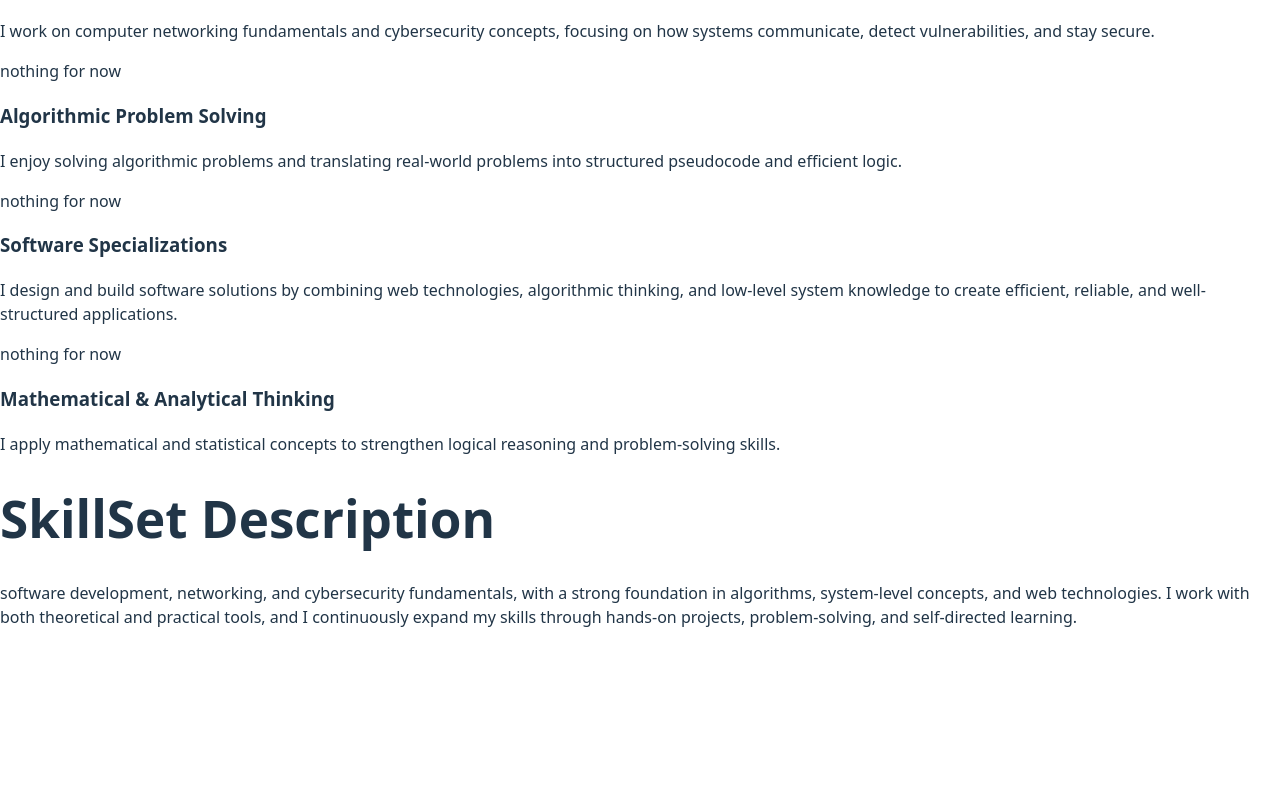
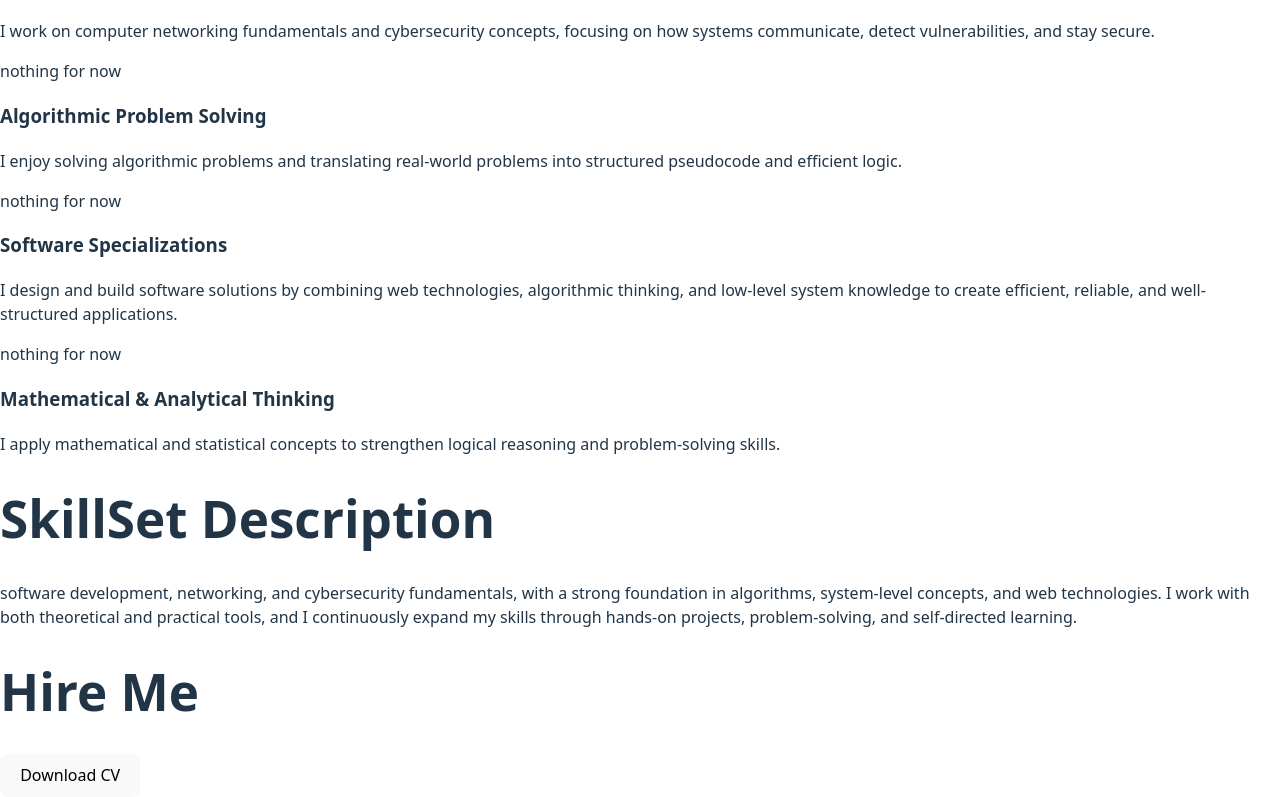
Before and after one commit to Chiraz-hub/My_Website, a React (Vite) app: page / in a window 1280 px wide. Shown: the part 669-1466 px from the top of the page. Before the commit the page ends 1314 px from the top, so only its background shows below. Built offline with nearby package versions, Linux system fonts and the light colour scheme.

Commit message:
added hire me structur

```diff
--- a/src/App.tsx
+++ b/src/App.tsx
@@ -3,6 +3,7 @@ import Nav from "./Page_components/Intro_structure/NavBar";
 import Desc from "./Page_components/About_Structure/Description"
 import Activity from "./Page_components/Activity/act"
 import Skill from "./Page_components/SkillSet/SkillDes"
+import Hire from "./Page_components/HireMe/hire"
 function App(){
  return (
      <div>
@@ -11,6 +12,7 @@ function App(){
     <Desc />
     <Activity />
     <Skill/>
+    <Hire />
     </div>
       );
 }
--- /dev/null
+++ b/src/Page_components/HireMe/hire.tsx
@@ -0,0 +1,10 @@
+function Hire(){
+   return (
+      <div className = 'hire-container'>
+        <h1>Hire Me</h1>
+        <button>Download CV</button>
+      </div>
+   );
+};
+
+export default Hire;
```
Also changed, not shown: src/Page_components/HireMe/hire.css (added).
